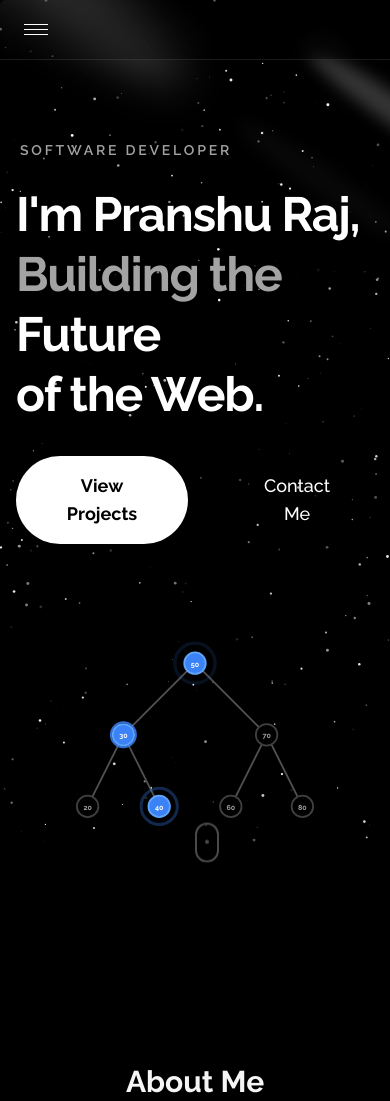
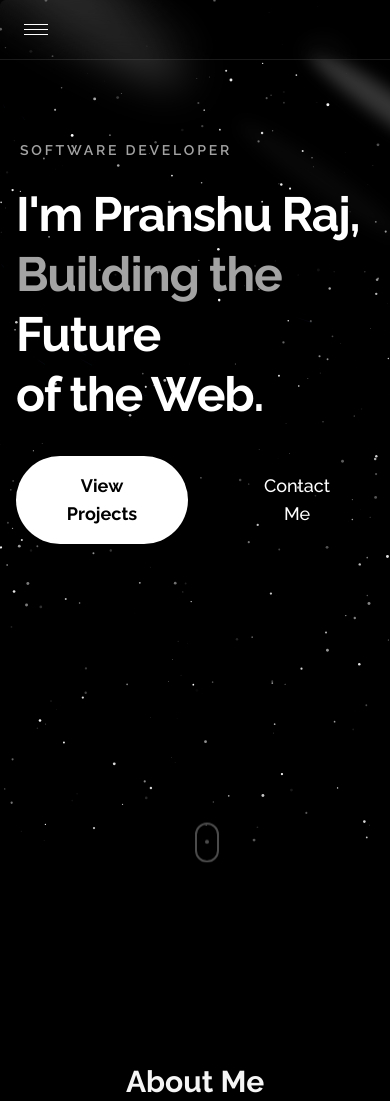
Before and after one commit to PranshuRaj1/PranshuRaj, a Next.js app: page / in a window 390 px wide. Shown: the top 1101 px of the page. Built offline with nearby package versions, Linux system fonts and the light colour scheme.

Commit message:
no bst for small devices

```diff
--- a/src/components/Hero.tsx
+++ b/src/components/Hero.tsx
@@ -89,7 +89,7 @@ const Hero = () => {
         initial={{ opacity: 0, scale: 0.8, x: 50 }}
         animate={{ opacity: 1, scale: 1, x: 0 }}
         transition={{ delay: 0.5, duration: 1 }}
-        className="relative z-10 w-full lg:w-1/2 h-[40vh] lg:h-full flex items-center justify-center lg:justify-end pointer-events-none"
+        className="hidden lg:flex relative z-10 w-full lg:w-1/2 h-[40vh] lg:h-full items-center justify-center lg:justify-end pointer-events-none"
       >
         <div className="w-full h-full max-w-lg">
           <BSTAnimation />
```
